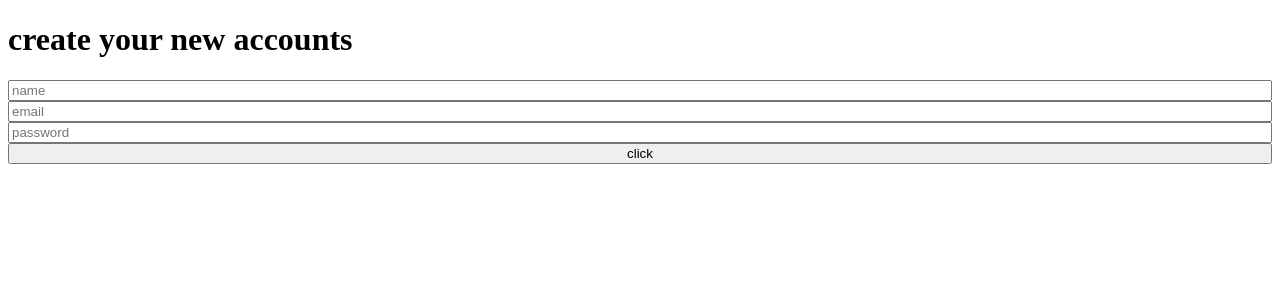
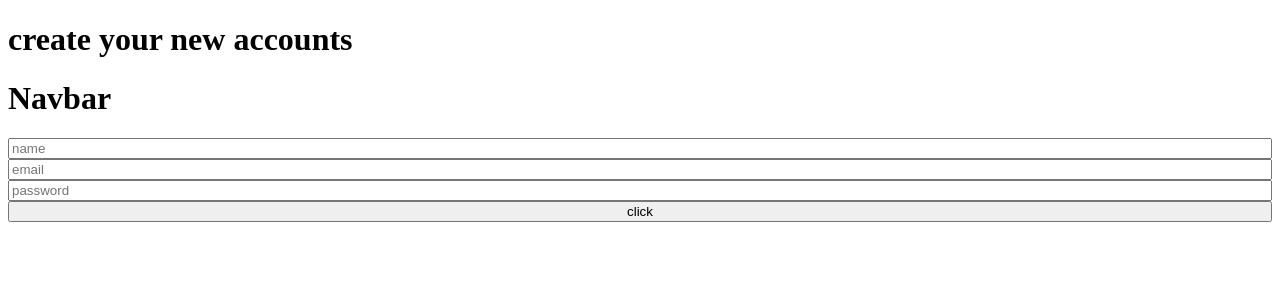
Before and after one commit to biswajit0123/CampusConnect, a React (Vite) app in the folder frontend/: page / in a window 1280 px wide. Shown: the top 300 px of the page. Built offline with nearby package versions, Linux system fonts and the light colour scheme.

Commit message:
navbar added by lokesh

```diff
--- a/frontend/src/Pages/Login/Login.jsx
+++ b/frontend/src/Pages/Login/Login.jsx
@@ -4,6 +4,7 @@ function Login(){
     return(
         <>
          <h1>create your new accounts</h1>
+         <h1>Navbar</h1>
         <form action="" className={styles.f}>
         <input type="text" placeholder="name" />
         <input type="text" placeholder="email" />
```
